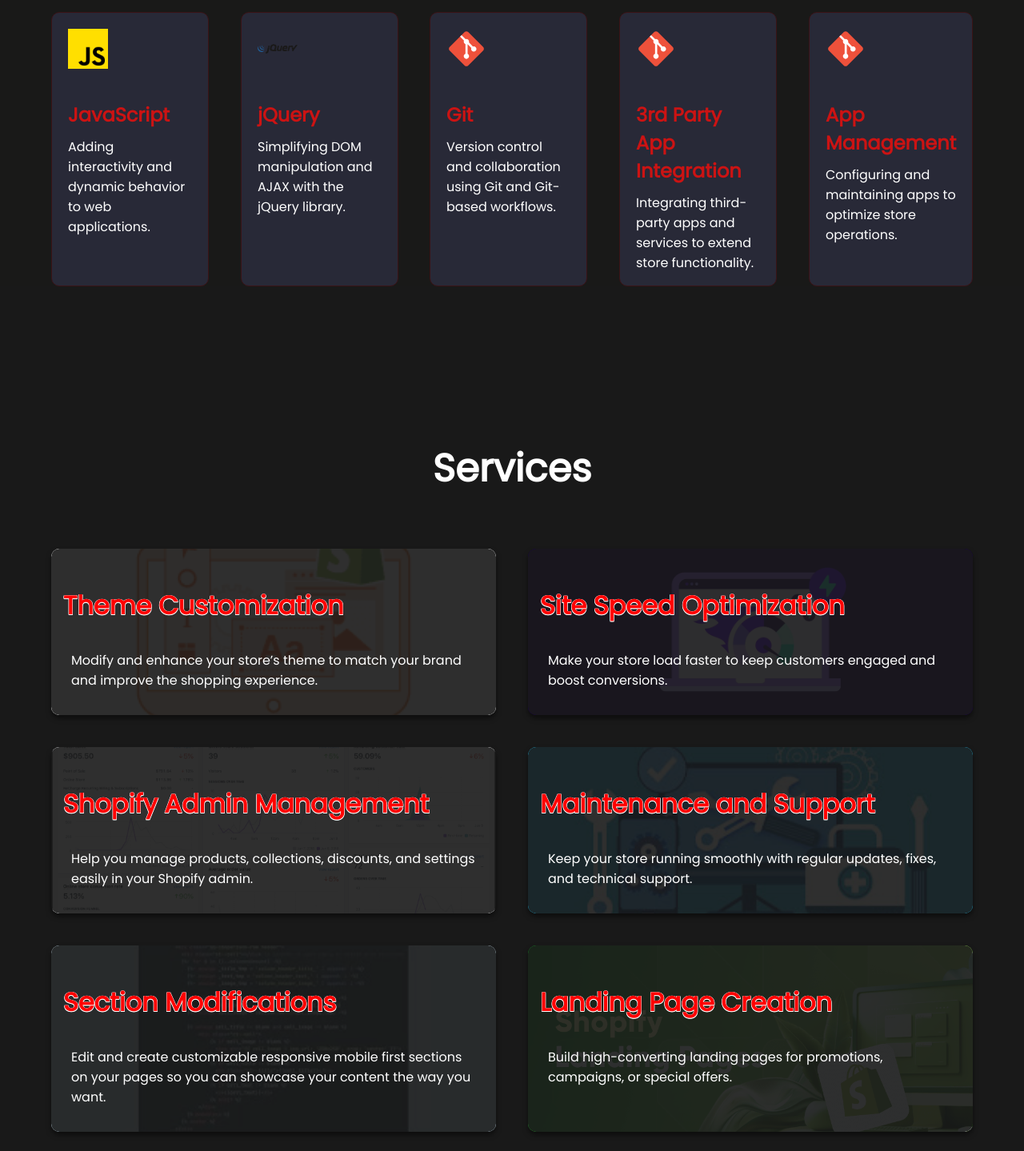
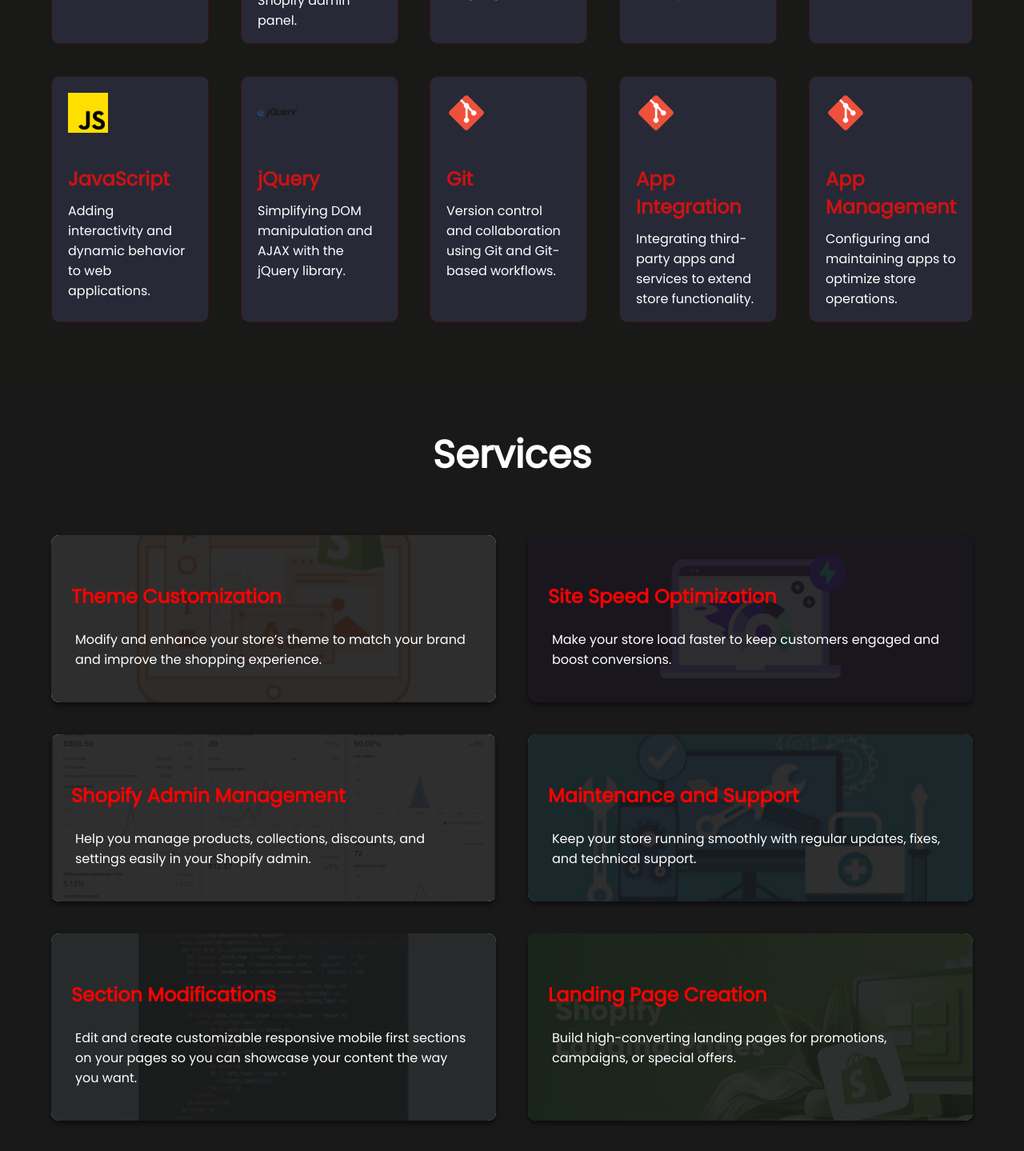
Before and after one commit to Chanceux-02/Louie-Jay-Cantores-Portfolio, a Vue app: page / in a window 1280 px wide. Shown: the part 6080-7519 px from the top of the page at 80% size. Built offline with nearby package versions, Linux system fonts and the light colour scheme.

Commit message:
(port-update) done services

```diff
--- a/src/components/ServicesComponent.vue
+++ b/src/components/ServicesComponent.vue
@@ -2,16 +2,14 @@
 
     <section class="services-container" id="services">
 
-        <p class="title" data-aos="zoom-in-down">Services</p>
+        <h2 class="title" data-aos="zoom-in-down">Services</h2>
 
-        <section class="main-services">
-
-          <div class="card-container">
+        <div class="services-card-container">
 
             <CardComponent v-for="service in services" :key="service.id" :backgroundImage="service.image" data-aos="flip-up">
                 <div class="card-content">
                     <section>
-                          <p class="proj-title">{{service.service}}</p>
+                        <h3 class="service-title">{{service.service}}</h3>
                         <p class="service-desc">{{service.description}}</p>
                         <div class="overlay"></div>
                     </section>
@@ -19,8 +17,6 @@
             </CardComponent>
 
         </div>
-        </section>
-
     </section>
 
 </template>
@@ -49,12 +45,25 @@ export default {
 <style scoped>
 
     .services-container{
-        padding: 15% 0;
+        padding: 40px 0;
         height: auto;
         background-color: #191919;
         background-size: cover;
         background-position: center;
         margin: auto;
+    }
+
+    .services-card-container{
+        margin: auto;
+        margin-top: 10%;
+        display: grid;
+        grid-template-columns: repeat(1, 1fr);
+        justify-content: center;
+        align-items: center;
+        gap: 1rem;
+        align-items: stretch;
+        width: 90%;
+        max-width: 2000px;
     }
 
     .card {
@@ -63,9 +72,8 @@ export default {
         box-shadow: 0 4px 6px rgba(0, 0, 0, 0.5);
         transition: transform 0.3s ease;
         position: relative;
-        overflow: hidden;
         background-position: center;
-        min-height: 150px;
+        padding: 20px 10px 10px;
     }
 
     .overlay::after {
@@ -99,82 +107,57 @@ export default {
         background-color: rgba(39, 12, 12, 0.9);
     }
 
-    .card-container{
-        margin-top: 5%;
-        display: grid;
-        grid-template-columns: repeat(1, 1fr);
-        justify-content: center;
-        align-items: center;
-        gap: 1rem;
-        align-items: stretch;
-    }
-
-    .proj-title{
+    .service-title{
         position: relative;
         color: red;
         font-size: 1rem;
         font-weight: 900;
-        text-shadow:
+        /* text-shadow:
             -0.5px -0.5px 0 white,
             0.5px -0.5px 0 white,
             -0.5px  0.5px 0 white,
-            0.5px  0.5px 0 white;
-        z-index: 2;
+            0.5px  0.5px 0 white; */
     }
 
     .service-desc{
         position: relative;
-        z-index: 2;
         text-align: center;
         padding: 0 5px;
         font-size: 0.9rem;
     }
 
-    .tech-stack{
-        font-size: 1.5rem;
-        font-weight: 900;
+    @media (min-width: 768px) {
+        .services-container{
+            padding: 50px 0;
         }
 
-    .main-services{
-        margin: auto;
+        .services-card-container{
+            grid-template-columns: repeat(2, 1fr);
             margin-top: 5%;
-        max-width: 860px;
-        width: 85%;
         }
 
-    @media (min-width: 768px) {
-        .services-container{
-            padding: 15% 0;
-        }
-        .card-container{
-            grid-template-columns: repeat(2, 1fr);
-        }
-
-        .service-desc{
-            padding: 0 10px;
-        }
     }
 
     @media (min-width: 1024px) {
-        .main-services{
-            width: 90%;
-            max-width: unset;
-        }
         .card-content{
             height: auto;
             padding: 15px;
         }
 
-        .card-container{
+        .services-card-container{
             grid-template-columns: repeat(2, 1fr);
             gap: 40px;
         }
-        .proj-title{
+        .service-title{
             text-align: start;
         }
 
         .service-desc{
             text-align: start;
+        }
+
+        .services-container{
+            padding: 50px 0;
         }
     }
 
@@ -182,27 +165,23 @@ export default {
         .card-content{
             height: auto;
         }
-        .card-content .proj-title{
-            font-size: 2rem;
+        .card-content .service-title{
+            font-size: 1.5rem;
         }
         .service-desc{
             font-size: 1rem;
         }
-        .card-container{
-            max-width: 1800px;
-            margin: auto;
-        }
     }
 
     @media (min-width: 1900px) {
-        .card-container{
+        .services-card-container{
             gap: 5rem;
         }
         .card-content{
             height: auto;
         }
-        .card-content .proj-title{
-            font-size: 3rem;
+        .card-content .service-title{
+            font-size: 2rem;
         }
         .title{
             font-size: 4rem;
--- a/src/components/SkillsComponent.vue
+++ b/src/components/SkillsComponent.vue
@@ -50,13 +50,17 @@ export default {
         z-index: 1;
     }
 
+    .skills-container-main{
+        padding: 40px 0;
+    }
+
     .skills-container{
         width: 90%;
         margin: auto;
         display: grid;
         grid-template-columns: repeat(2, 1fr);
         gap: 25px;
-        margin-top: 5%;
+        margin-top: 10%;
     }
 
     .skill-card{
@@ -97,17 +101,26 @@ export default {
         .skills-container{
             grid-template-columns: repeat(3, 1fr);
         }
+
+        .skills-container-main{
+            padding: 50px 0;
+        }
     }
 
     @media (min-width: 1024px) {
         .skills-container{
             max-width: 2000px;
             grid-template-columns: repeat(5, 1fr);
+            margin-top: 5%;
         }
         .skill-card{
             padding-bottom: 0;
             padding-left: 5px;
             padding-right: 5px;
+        }
+
+        .skills-container-main{
+            padding: 80px 0;
         }
     }
 
--- a/src/datas/cardsSkillsData.js
+++ b/src/datas/cardsSkillsData.js
@@ -49,7 +49,7 @@ const skills = [
     },
     {
         id: 9,
-        skill: '3rd Party App Integration',
+        skill: 'App Integration',
         image: require('@/assets/skillsImage/git.svg'),
         description: 'Integrating third-party apps and services to extend store functionality.'
     },
```
Lines whose indentation alone changed are shown as unchanged.
